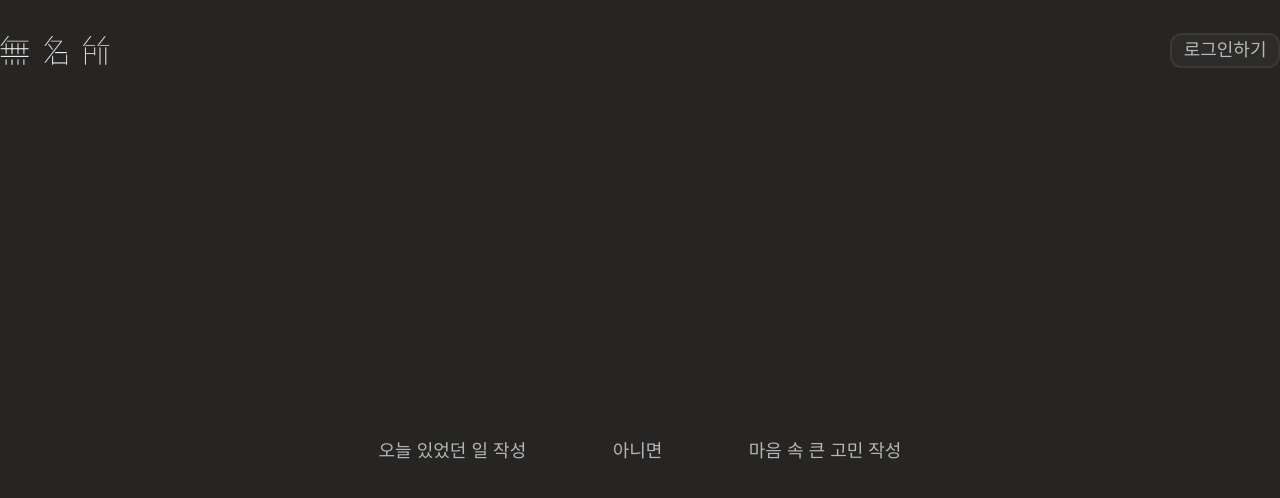
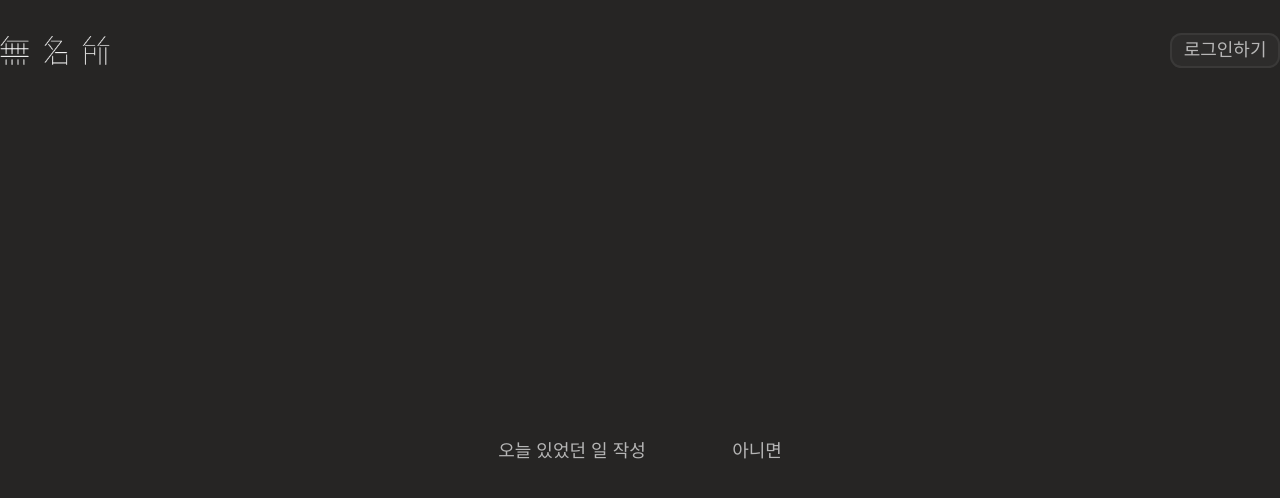
Before and after one commit to NamelessChamberORG/NamelessChamber_frontend, a React (Vite) app: page / in a window 1280 px wide. Both pictures are taken after a click on the element "작성 시작". Shown: the top 498 px of the page. Built offline with nearby package versions, Linux system fonts and the light colour scheme; a web font is replaced by a local one.

Commit message:
✨  feat: add fade-in animation (#4)

```diff
--- a/src/features/diary/pages/LandingPage.module.css
+++ b/src/features/diary/pages/LandingPage.module.css
@@ -10,3 +10,14 @@
   color: inherit;
   display: flex;
 }
+
+.fade-in {
+  opacity: 0;
+  animation: fadeIn 0.8s ease-in forwards;
+}
+
+@keyframes fadeIn {
+  to {
+    opacity: 1;
+  }
+}
--- a/src/features/diary/pages/LandingPage.tsx
+++ b/src/features/diary/pages/LandingPage.tsx
@@ -1,28 +1,54 @@
 import { Link } from "react-router";
 import Text from "../../../components/text/Text";
 import classes from "./LandingPage.module.css";
-import { useState } from "react";
+import { useEffect, useState } from "react";
 
 function LandingPage() {
-  const [isClicked, setIsClicked] = useState(false);
+  const [step, setStep] = useState(0);
 
   const handleClick = () => {
-    setIsClicked(true);
+    setStep(1);
   };
+
+  useEffect(() => {
+    let timer: ReturnType<typeof setTimeout>;
+
+    if (step === 1) {
+      timer = setTimeout(() => setStep(2), 2000);
+    } else if (step === 2) {
+      timer = setTimeout(() => setStep(3), 2000);
+    }
+
+    return () => clearTimeout(timer);
+  }, [step]);
 
   return (
     <div className={classes.landing}>
-      {!isClicked && <Text onClick={handleClick}>작성 시작</Text>}
-      {isClicked && (
-        <>
-          <Link to="/diary/new" className={classes.link}>
-            <Text>오늘 있었던 일 작성</Text>
-          </Link>
-          <Text alwaysHoverStyle>아니면</Text>
-          <Link to="/diary/new" className={classes.link}>
-            <Text>마음 속 큰 고민 작성</Text>
-          </Link>
-        </>
+      {step === 0 && (
+        <Text onClick={handleClick} className={classes["fade-in"]}>
+          작성 시작
+        </Text>
+      )}
+      {step >= 1 && (
+        <Link
+          to="/diary/new"
+          className={`${classes.link} ${classes["fade-in"]}`}
+        >
+          <Text>오늘 있었던 일 작성</Text>
+        </Link>
+      )}
+      {step >= 2 && (
+        <Text alwaysHoverStyle className={classes["fade-in"]}>
+          아니면
+        </Text>
+      )}
+      {step >= 3 && (
+        <Link
+          to="/diary/new"
+          className={`${classes.link} ${classes["fade-in"]}`}
+        >
+          <Text>마음 속 큰 고민 작성</Text>
+        </Link>
       )}
     </div>
   );
```
